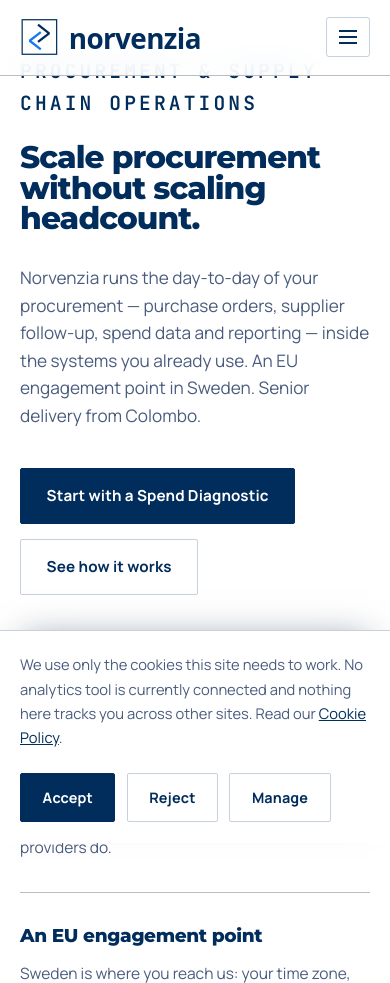
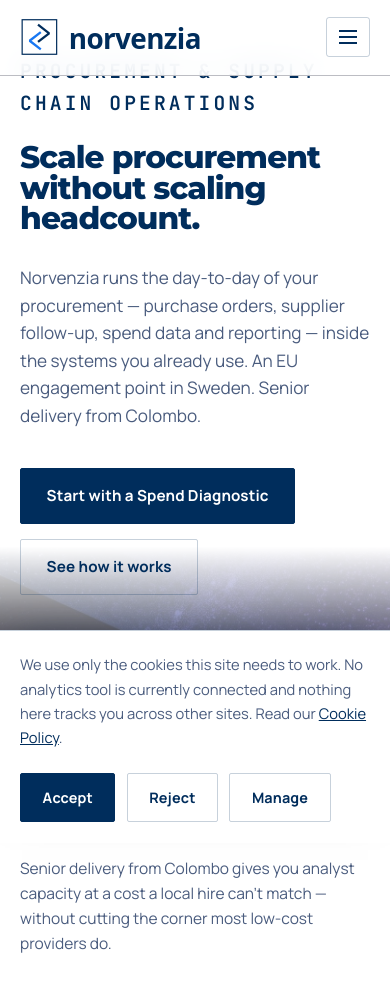
Before and after one commit to punsarachamodya-alpx/MassifyX_Global, a Node server app: page / in a window 390 px wide, after a click on "Skip to content". Shown: the part 78-1061 px from the top of the page. Run offline with Node 20, Linux system fonts and the light colour scheme; some libraries are stand-ins or nearby versions.

Commit message:
Show the hero data-tunnel image on mobile instead of hiding it
.hero__bg was display:none below 900px, so mobile visitors never saw
the artwork at all. The home hero has no figureImage set, so there's no
separate graphic to reveal it behind the way desktop does in the empty
right-hand grid column — instead reserve a dedicated strip below the CTA
buttons (scoped to the home hero only via :has(.hero__bg), since inner
pages don't have this element) and fade the image in there, top to
bottom, so it still reads as the same photographic backdrop instead of
disappearing on mobile.

```diff
--- a/public/css/styles.css
+++ b/public/css/styles.css
@@ -647,8 +647,25 @@ button {
   -webkit-mask-image: linear-gradient(to right, transparent 0%, transparent 30%, black 65%);
 }
 
+/* On mobile the grid stacks to a single column and the home hero has no
+   figure to reveal the image behind (figureImage is unset in content/
+   home.js — the desktop view shows the artwork in the empty right-hand
+   grid column, not behind a graphic), so there's no room in the text flow
+   to fade it in without sitting under a paragraph. Instead: reserve a
+   dedicated strip below the CTA buttons (:has keeps this scoped to the
+   home hero only — inner-page heroes have no .hero__bg) and reveal the
+   image only there, faded top-to-bottom, so it still reads as the same
+   photographic backdrop as desktop instead of disappearing on mobile. */
 @media (max-width: 900px) {
-  .hero__bg { display: none; }
+  .hero:has(.hero__bg) {
+    padding-bottom: clamp(9rem, 32vw, 11.5rem);
+  }
+
+  .hero__bg {
+    object-position: center;
+    mask-image: linear-gradient(to bottom, transparent 0%, transparent 74%, black 92%);
+    -webkit-mask-image: linear-gradient(to bottom, transparent 0%, transparent 74%, black 92%);
+  }
 }
 
 /* Cursor-reactive glow. A radial-gradient layer positioned by --hero-mx/--hero-my
```
